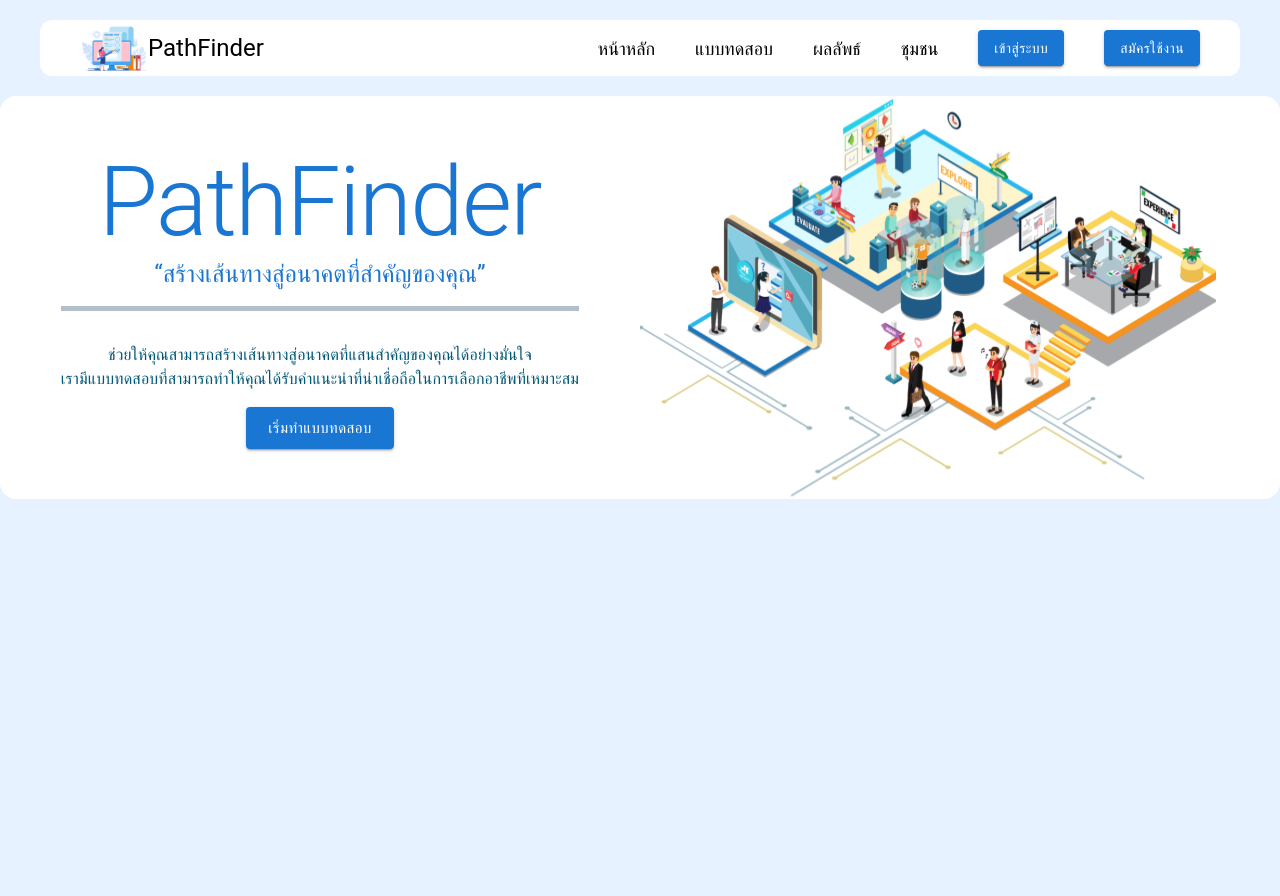
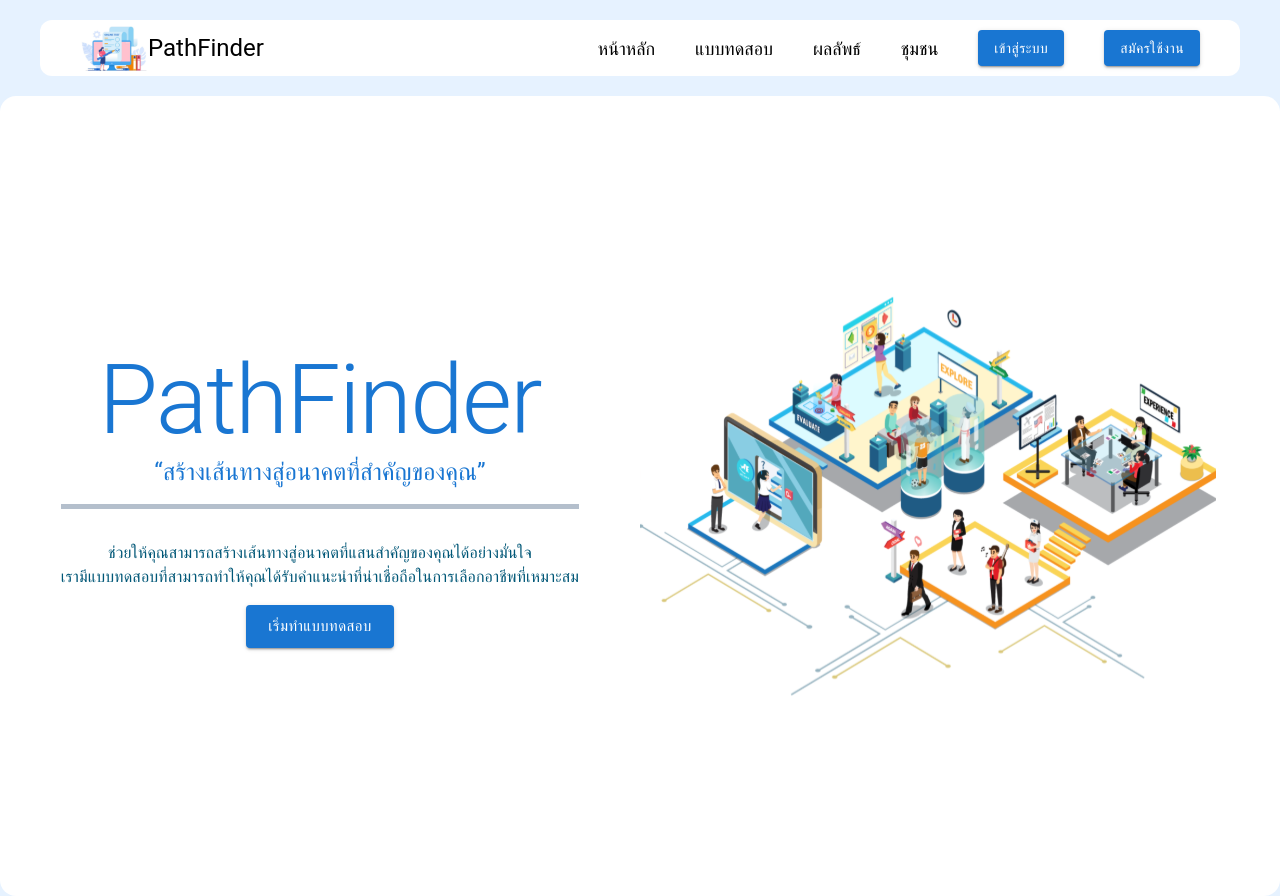
Before and after one commit to loventnc/Project-PathFinder-FE, a Next.js app: page / in a window 1280 px wide. Before the commit the page ends 800 px from the top, so only its background shows below. Built offline with nearby package versions, Linux system fonts and the light colour scheme; no server answers.

Commit message:
homepage_ver01

```diff
--- a/src/app/page.tsx
+++ b/src/app/page.tsx
@@ -1,10 +1,17 @@
 import { Grid, Box, Typography, TextField, Button } from "@mui/material";
 import Image from "next/image";
-import home from "@/asset/img/homepic.svg"; // Import the image
+import home from "@/asset/img/homepic.svg";
 
 const HomePage: React.FC = () => {
   return (
-    <Box bgcolor="#FFFFFF" borderRadius={4}>
+    <Box
+      bgcolor="#FFFFFF"
+      borderRadius={4}
+      minHeight="100vh"
+      display="flex"
+      justifyContent="center"
+      alignItems="center"
+    >
       <Grid container>
         {/* Left*/}
         <Grid
@@ -34,10 +41,9 @@ const HomePage: React.FC = () => {
             </Typography>
             <Button
               variant="contained"
-              color="primary"
               size="large"
               style={{ marginTop: 16 }}
-              className="font-bold"
+              className="font-bold bg-accent01 hover:bg-accent02"
             >
               เริ่มทำแบบทดสอบ
             </Button>
```
